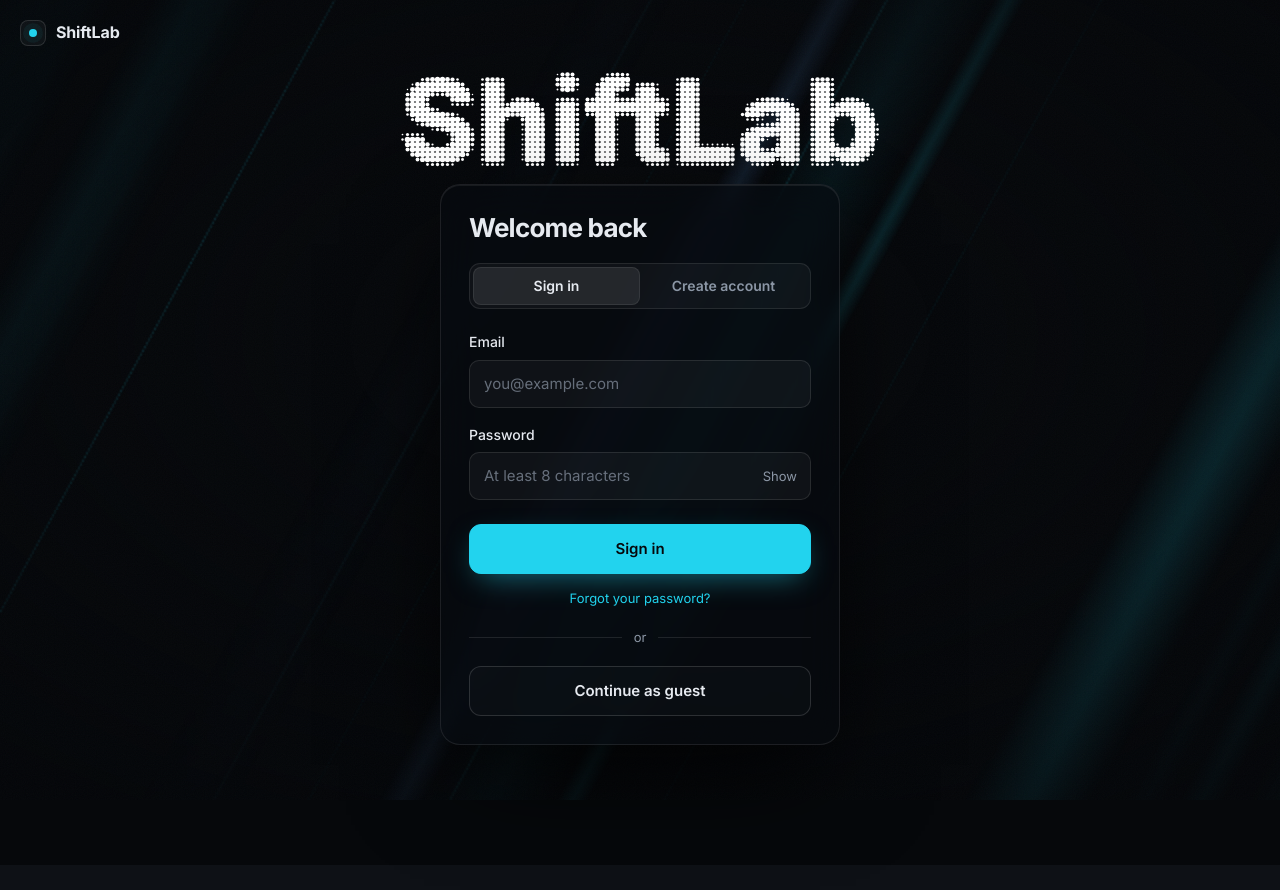
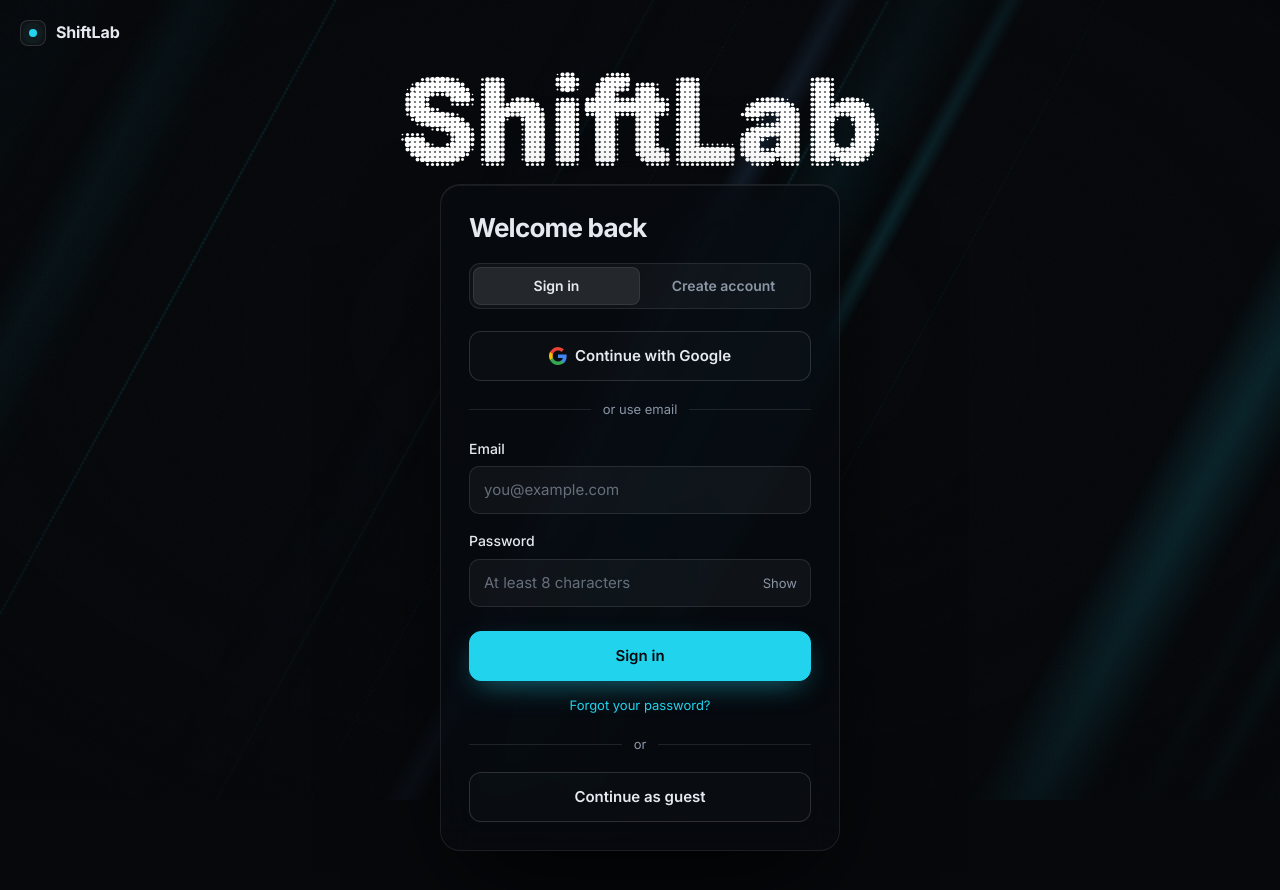
Before and after one commit to sai-707/shiftlab, a Next.js app: page /login in a window 1280 px wide. Shown: the top 890 px of the page. Before the commit the page ends 865 px from the top, so only its background shows below. Built offline with nearby package versions, Linux system fonts and the light colour scheme.

Commit message:
Add Continue with Google

```diff
--- a/app/auth-actions.ts
+++ b/app/auth-actions.ts
@@ -76,6 +76,20 @@
   redirect(row?.role === "admin" ? "/admin" : "/dashboard");
 }
 
+// "Continue with Google": one button for new and returning people. Supabase makes the account on the first sign-in.
+// The return trip lands on /auth/callback, which swaps the code for a session (same page the email links use).
+export async function signInWithGoogle(): Promise<{ error: string }> {
+  const origin = (await headers()).get("origin");
+  if (!origin) return { error: "Something went wrong. Try again in a moment." };
+  const supabase = await createClient();
+  const { data, error } = await supabase.auth.signInWithOAuth({ provider: "google", options: { redirectTo: `${origin}/auth/callback` } });
+  if (error || !data.url) {
+    console.error("[auth] google", error?.code, error?.status); // code and status only
+    return { error: "Google sign-in is not available right now. Use email instead." };
+  }
+  redirect(data.url); // only returns an error; success leaves the page
+}
+
 export async function signOut() {
   const supabase = await createClient();
   await supabase.auth.signOut();
--- a/app/auth/callback/route.ts
+++ b/app/auth/callback/route.ts
@@ -12,8 +12,17 @@
 
   if (code) {
     const supabase = await createClient();
-    const { error } = await supabase.auth.exchangeCodeForSession(code);
-    if (!error) return NextResponse.redirect(new URL(target, origin));
+    const { data, error } = await supabase.auth.exchangeCodeForSession(code);
+    if (!error) {
+      // First Google sign-in: the profile name is empty, so fill it from the Google name. Best effort; /welcome still asks if it fails.
+      const googleName = data.user?.user_metadata?.full_name;
+      if (data.user && typeof googleName === "string" && googleName.trim()) {
+        await supabase.from("profiles").update({ display_name: Array.from(googleName.trim()).slice(0, 40).join("") }).eq("id", data.user.id).eq("display_name", "");
+      }
+      return NextResponse.redirect(new URL(target, origin));
+    }
   }
-  return NextResponse.redirect(new URL("/login#link-expired", origin));
+  // Google sends ?error=... when the person cancels; email links just carry a bad or used code.
+  const failed = searchParams.has("error") ? "#google-failed" : "#link-expired";
+  return NextResponse.redirect(new URL(`/login${failed}`, origin));
 }
--- a/components/site/AuthCard.tsx
+++ b/components/site/AuthCard.tsx
@@ -2,7 +2,7 @@
 
 import Link from "next/link";
 import { useRef, useState, useSyncExternalStore, useTransition, type FormEvent } from "react";
-import { requestPasswordReset, signIn, signUp } from "@/app/auth-actions";
+import { requestPasswordReset, signIn, signInWithGoogle, signUp } from "@/app/auth-actions";
 import { checkEmail, checkPassword, type EmailResult } from "@/lib/authChecks";
 import PasswordMeter from "./PasswordMeter";
 
@@ -11,6 +11,7 @@
 // The hash is never sent to a server, so it is read with useSyncExternalStore: empty during server render, real value after.
 const noop = () => () => {};
 const linkExpired = () => location.hash === "#link-expired";
+const googleFailed = () => location.hash === "#google-failed";
 
 export default function AuthCard({ initialMode }: { initialMode: Mode }) {
   const [mode, setMode] = useState<Mode>(initialMode);
@@ -25,12 +26,13 @@
   const [note, setNote] = useState("");
   const [pending, start] = useTransition();
   const expired = useSyncExternalStore(noop, linkExpired, () => false);
+  const gFailed = useSyncExternalStore(noop, googleFailed, () => false);
   const emailRef = useRef<HTMLInputElement>(null);
   const pwRef = useRef<HTMLInputElement>(null);
 
   const up = mode === "up";
   const report = checkPassword(pw, email, name);
-  const shownNote = note || (expired ? "That link expired or was already used. Sign in, or ask for a new reset link." : "");
+  const shownNote = note || (expired ? "That link expired or was already used. Sign in, or ask for a new reset link." : gFailed ? "Google sign-in did not finish. Try again, or use email." : "");
 
   const switchMode = (m: Mode) => {
     setMode(m);
@@ -58,6 +60,15 @@
       const r = up ? await signUp({ name, email, password: pw }) : await signIn({ email, password: pw });
       if ("error" in r) setFormErr(r.error);
       else setNote(r.notice);
+    });
+  };
+
+  const google = () => {
+    setFormErr("");
+    setNote("");
+    start(async () => {
+      const r = await signInWithGoogle(); // on success the page navigates away, so only an error comes back
+      if (r?.error) setFormErr(r.error);
     });
   };
 
@@ -90,6 +101,17 @@
           Create account
         </button>
       </div>
+
+      <button type="button" className="btn guest google" onClick={google} disabled={pending}>
+        <svg viewBox="0 0 24 24" aria-hidden="true">
+          <path fill="#4285F4" d="M23.5 12.3c0-.8-.1-1.6-.2-2.3H12v4.5h6.5a5.6 5.6 0 0 1-2.4 3.7v3h3.9c2.3-2.1 3.5-5.2 3.5-8.9z" />
+          <path fill="#34A853" d="M12 24c3.2 0 6-1.1 8-2.9l-3.9-3c-1.1.7-2.5 1.2-4.1 1.2-3.1 0-5.8-2.1-6.7-5H1.3v3.1A12 12 0 0 0 12 24z" />
+          <path fill="#FBBC05" d="M5.3 14.3a7.2 7.2 0 0 1 0-4.6V6.6H1.3a12 12 0 0 0 0 10.8l4-3.1z" />
+          <path fill="#EA4335" d="M12 4.8c1.8 0 3.3.6 4.5 1.8l3.4-3.4A12 12 0 0 0 1.3 6.6l4 3.1c.9-2.8 3.6-4.9 6.7-4.9z" />
+        </svg>
+        Continue with Google
+      </button>
+      <div className="or">or use email</div>
 
       <form onSubmit={onSubmit} noValidate>
         <div className={up ? "collapse open" : "collapse"} inert={!up}>
--- a/components/site/site.css
+++ b/components/site/site.css
@@ -1023,6 +1023,17 @@
 .site .guest {
   width: 100%;
 }
+.site .google:disabled {
+  opacity: .6;
+  cursor: default;
+}
+.site .google svg {
+  width: 18px;
+  height: 18px;
+}
+.site .google:hover svg {
+  translate: none; /* the arrow-nudge on .btn svg is for arrows, not logos */
+}
 .site .small {
   margin: 14px 0 0;
   font-size: 13px;
```
